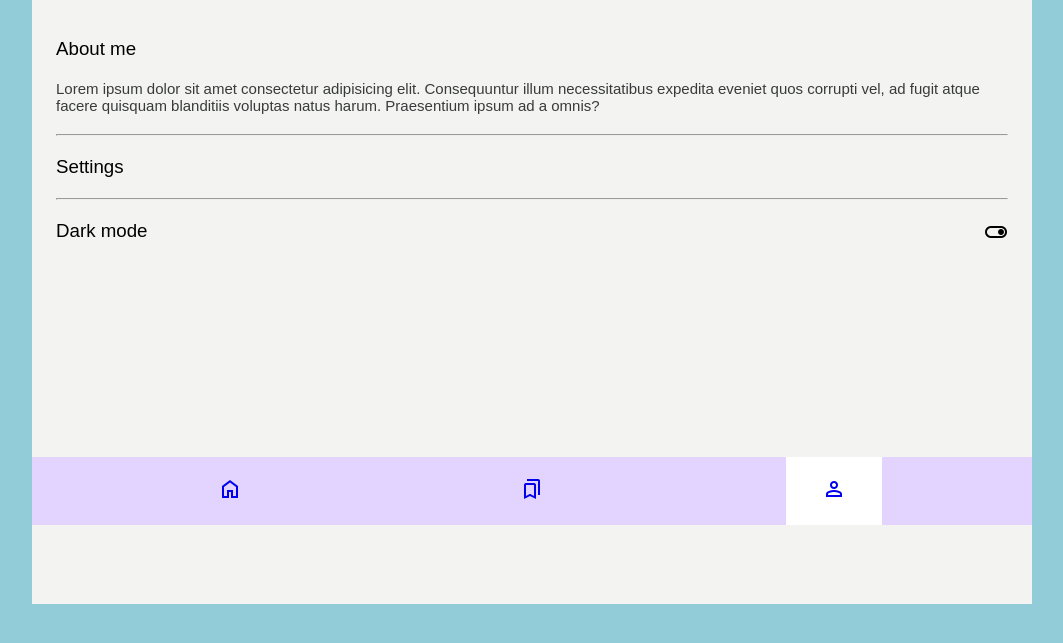
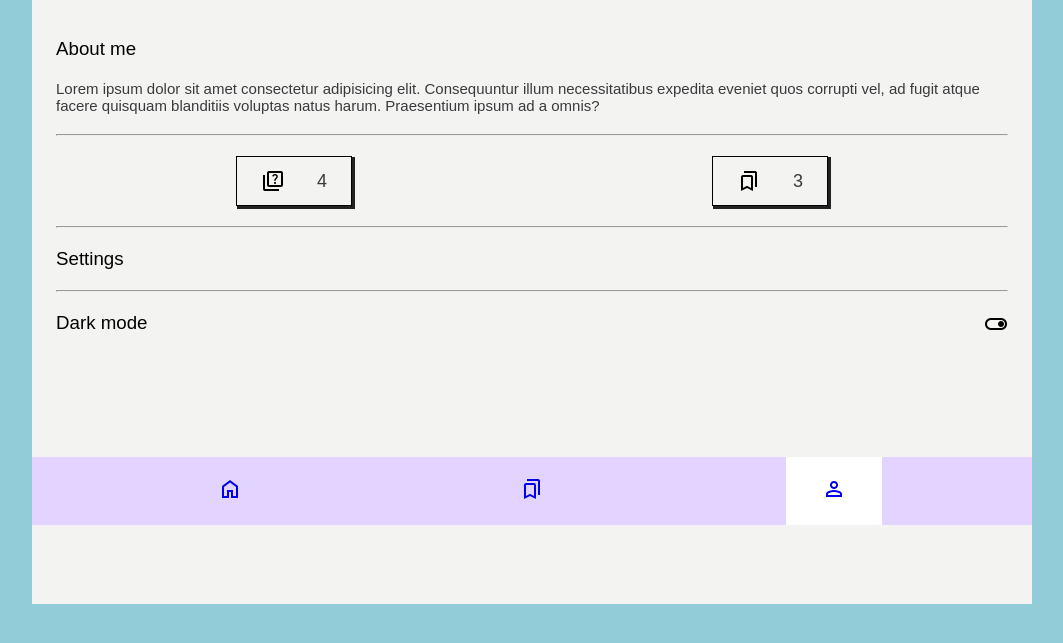
Before and after one commit to sabarht/quiz-app, a plain HTML site: page profile.html in a window 1280 px wide. Shown: the part 275-918 px from the top of the page, without its empty margins (108-1171 px from the left). Drawn offline with nearby package versions, Linux system fonts and the light colour scheme; a web font is replaced by a local one.

Commit message:
adding bookmark/Qs counter

```diff
--- a/css/profile.css
+++ b/css/profile.css
@@ -20,7 +20,22 @@ img {
   align-items: center;
   justify-content: space-around;
 }
-
+.counter {
+  display: flex;
+  justify-content: space-around;
+}
+.counter-item {
+  border: 1px solid black;
+  box-shadow: 2px 2px 0px 1px hsla(0, 0%, 7%, 0.924);
+  padding: 12px 24px;
+  display: flex;
+  align-items: center;
+  justify-content: space-between;
+  gap: 32px;
+}
+.counter-item p {
+  font-size: 18px;
+}
 .dark-mode {
   display: flex;
   justify-content: space-between;
--- a/profile.html
+++ b/profile.html
@@ -39,6 +39,17 @@
           ipsum ad a omnis?
         </p>
         <hr />
+        <div class="counter">
+          <div class="counter-item">
+            <span class="material-symbols-outlined"> quiz </span>
+            <p>4</p>
+          </div>
+          <div class="counter-item">
+            <span class="material-symbols-outlined"> bookmarks </span>
+            <p>3</p>
+          </div>
+        </div>
+        <hr />
 
         <h3>Settings</h3>
         <hr />
```
